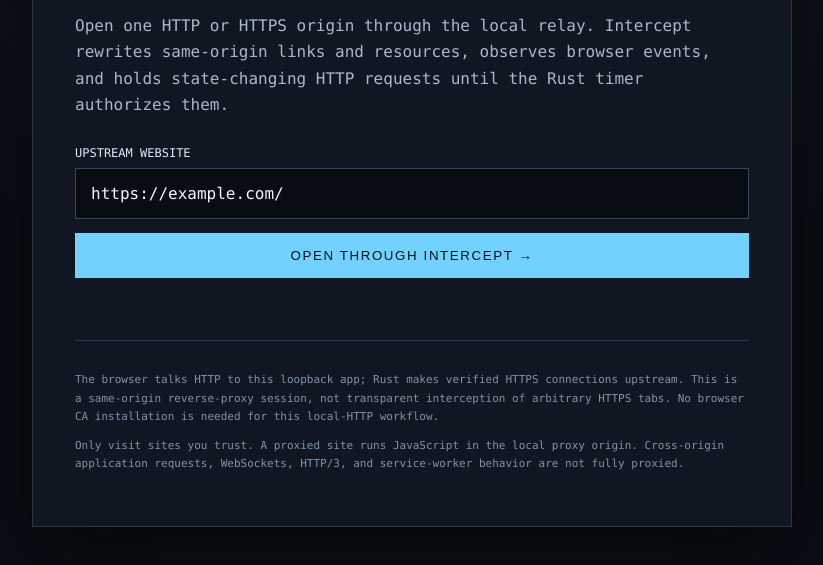
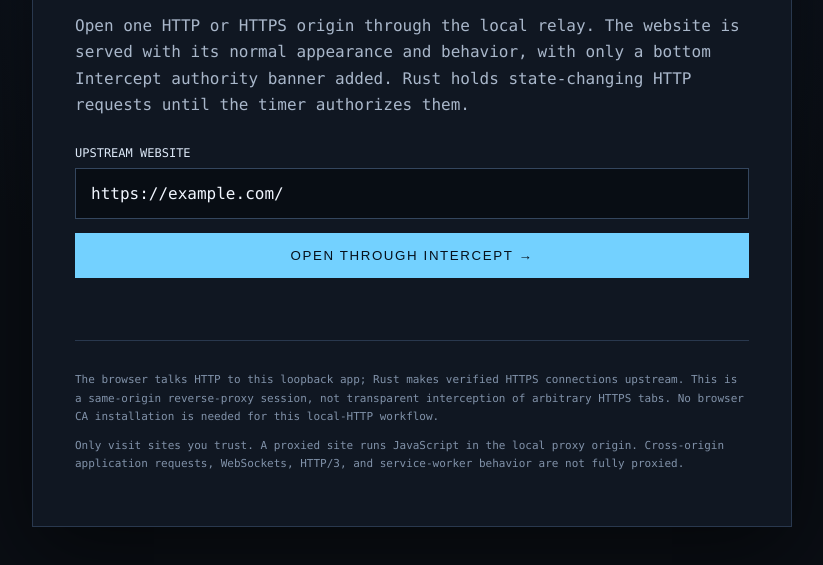
Before and after one commit to jordanlegare/intercept, a plain HTML site: page web/index.html in a window 1280 px wide. Shown: the part 205-770 px from the top of the page, without its empty margins (228-1051 px from the left). Drawn offline with Linux system fonts and the light colour scheme.

Commit message:
Describe minimal authority banner in launcher

```diff
--- a/web/index.html
+++ b/web/index.html
@@ -21,7 +21,7 @@
 <main>
   <div class="mark">LOCAL HTTP RELAY · 127.0.0.1:5000</div>
   <h1>INTERCEPT<span style="color:#73d1ff">_</span></h1>
-  <p>Open one HTTP or HTTPS origin through the local relay. Intercept rewrites same-origin links and resources, observes browser events, and holds state-changing HTTP requests until the Rust timer authorizes them.</p>
+  <p>Open one HTTP or HTTPS origin through the local relay. The website is served with its normal appearance and behavior, with only a bottom Intercept authority banner added. Rust holds state-changing HTTP requests until the timer authorizes them.</p>
   <form id="launch">
     <label for="target">UPSTREAM WEBSITE</label>
     <input id="target" name="url" type="url" inputmode="url" autocomplete="url" spellcheck="false" placeholder="https://example.com/" value="https://example.com/" required>
```
